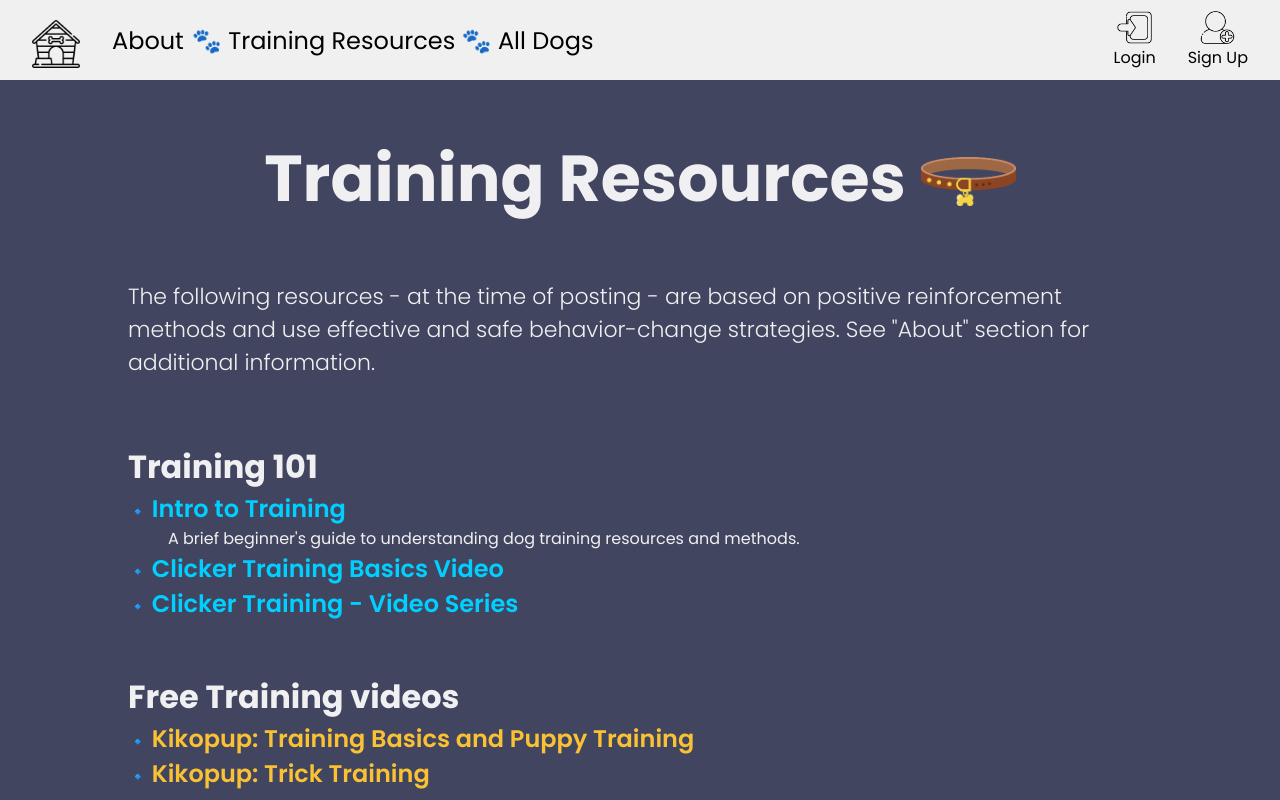
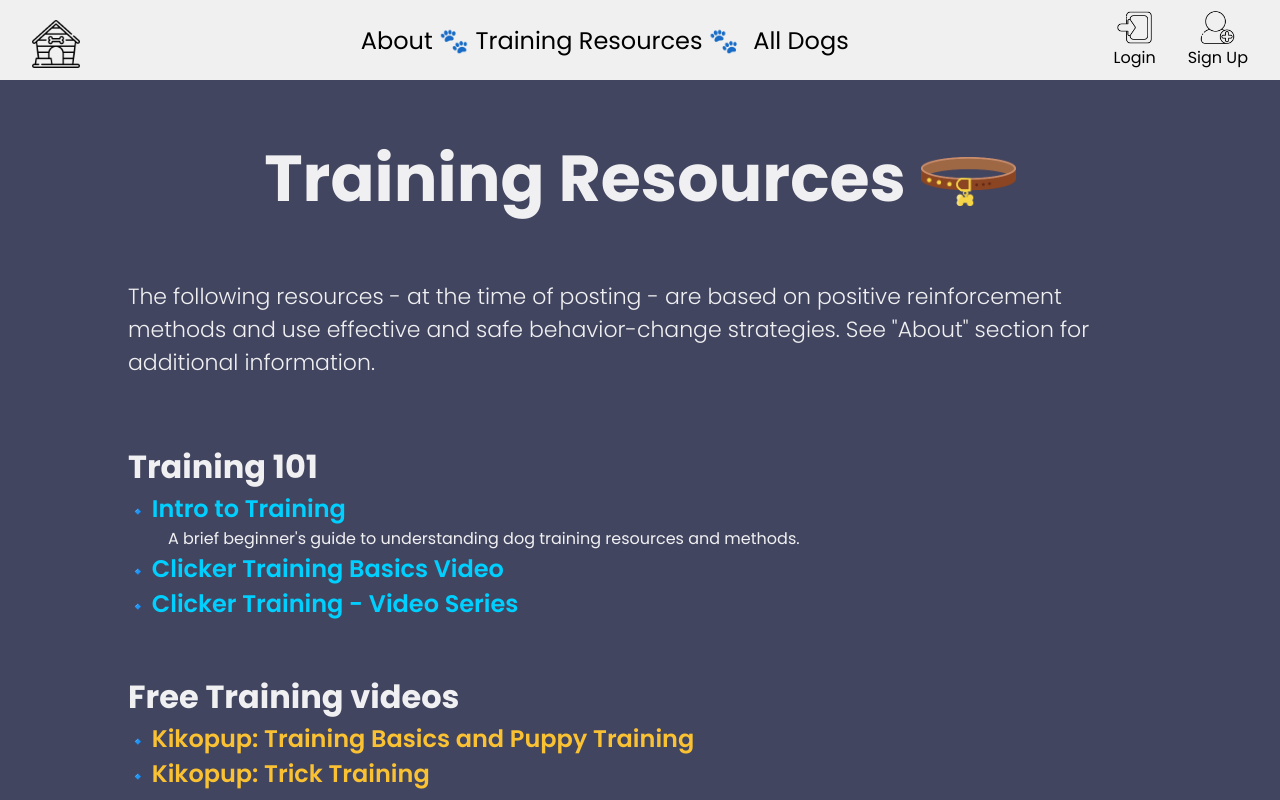
Before and after one commit to mjlueder/pup-trainer-front-end, a React (Vite) app: page /resources in a window 1280 px wide. Shown: the top 800 px of the page. Built offline with nearby package versions, Linux system fonts and the light colour scheme; no server answers; a web font is replaced by a local one.

Commit message:
adjust nav bar links for non-users

```diff
--- a/src/components/NavBar/NavBar.module.css
+++ b/src/components/NavBar/NavBar.module.css
@@ -45,6 +45,7 @@
 .guestLinks {
   display: flex;
   align-items: center;
+  /* justify-content: space-between; */
 }
 
 .guestLinks :nth-child(2) {
--- a/src/components/NavBar/NavBar.tsx
+++ b/src/components/NavBar/NavBar.tsx
@@ -58,13 +58,13 @@ const NavBar = (props: NavBarProps): JSX.Element => {
         </ul>
       :
         <ul className={styles.components}>
+          <NavLink to="/"><img src={DogHouse} alt="dog house icon" className={styles.homeIcon}/></NavLink>
           <div className={styles.guestLinks}>
-            <NavLink to="/"><img src={DogHouse} alt="dog house icon" className={styles.homeIcon}/></NavLink>
             <li>
-                <NavLink to="/about">About</NavLink>
+                <NavLink to="/about">About 🐾&nbsp;</NavLink>
             </li>
             <li>
-                <NavLink to="/resources">🐾 Training Resources 🐾</NavLink>
+                <NavLink to="/resources"> Training Resources 🐾</NavLink>
             </li>
             <li><NavLink to="/dogs">&nbsp;All Dogs</NavLink></li>
           </div>
--- a/src/pages/Resources/Resources.module.css
+++ b/src/pages/Resources/Resources.module.css
@@ -50,7 +50,6 @@
 }
 
 .resources li {
-  /* list-style-type: "🐾"; */
   list-style: none;
   padding: 0;
 }
```
